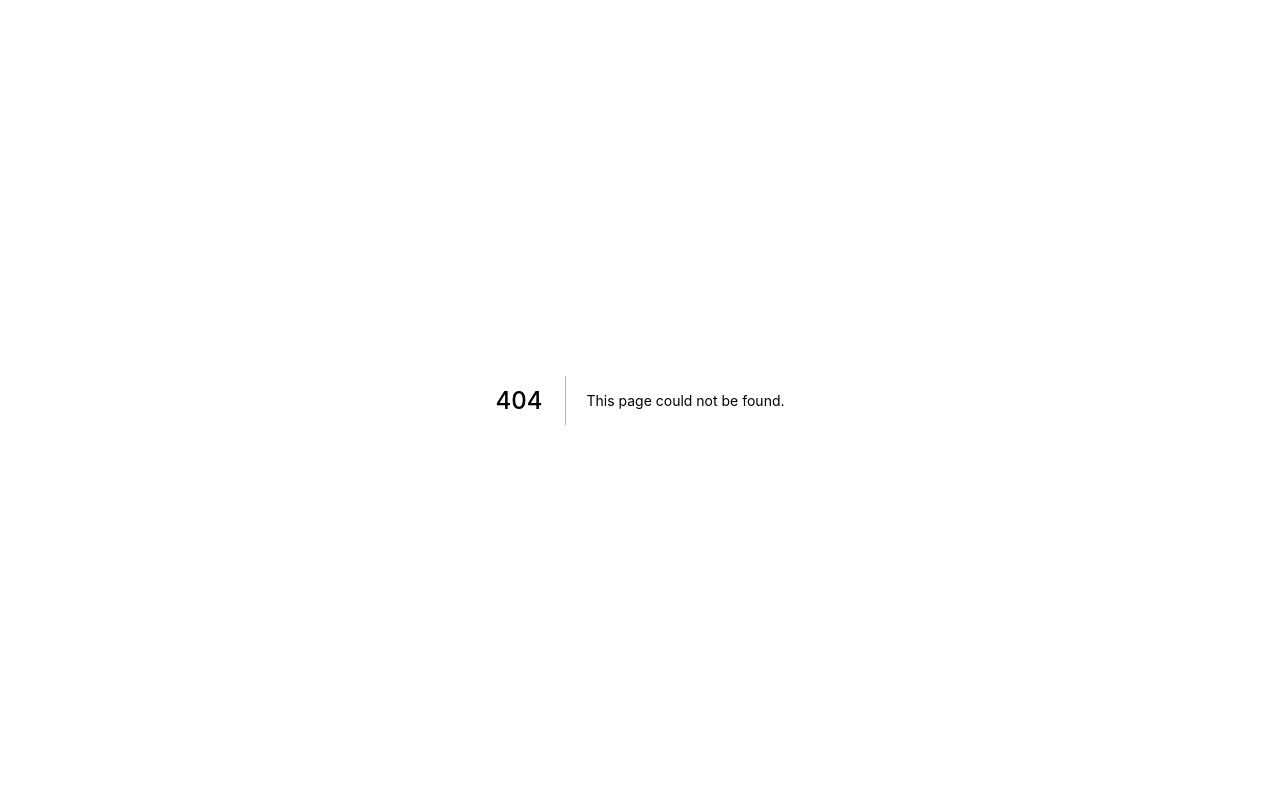
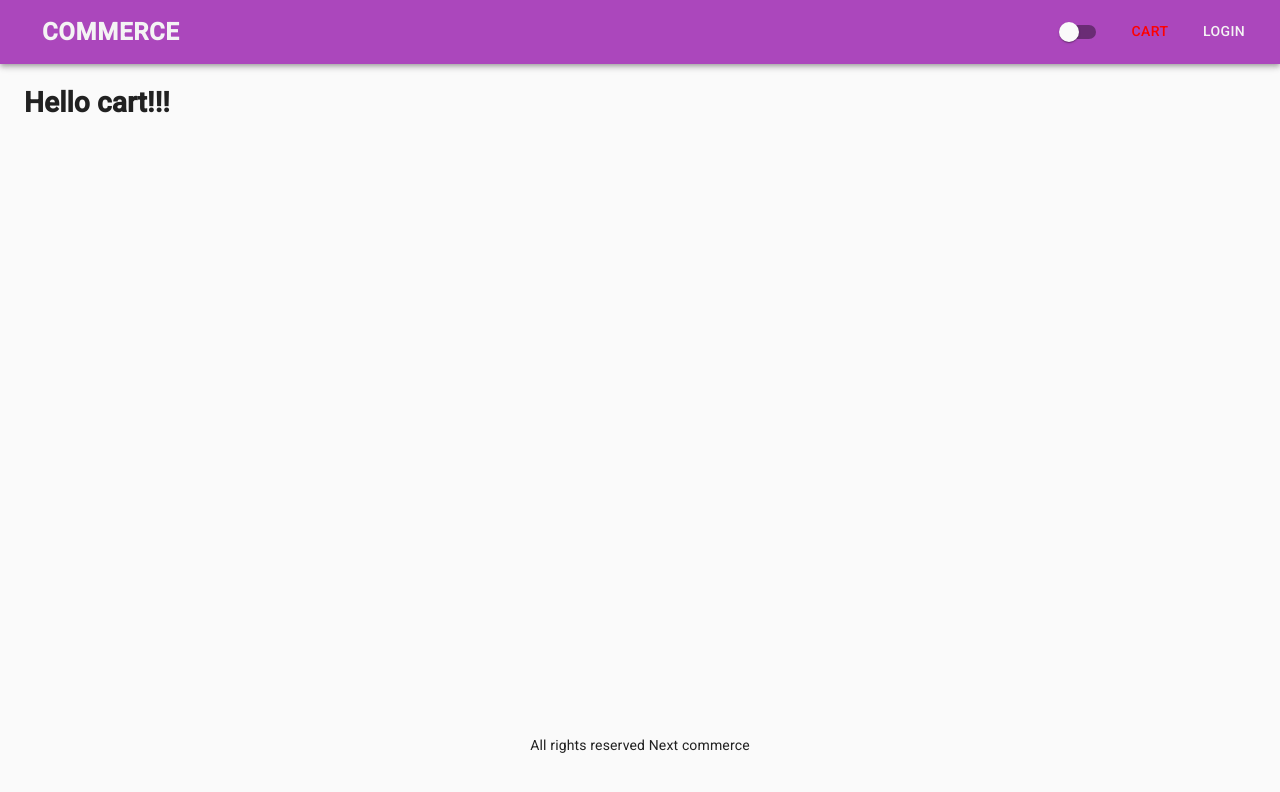
Before and after one commit to blaise-ndizeye/next-merce, a Next.js app: page /cart in a window 1280 px wide. Before the commit this address had no page. Shown: the top 792 px of the page. Built offline with nearby package versions, Linux system fonts and the light colour scheme; a small style sheet from the web is missing.

Commit message:
Dividing the app in more components

```diff
--- /dev/null
+++ b/components/Footer.js
@@ -0,0 +1,10 @@
+import useStyles from "../utils/styles"
+
+export default function Footer() {
+  const classes = useStyles()
+  return (
+    <footer className={classes.footer}>
+      All rights reserved Next commerce
+    </footer>
+  )
+}
--- a/components/Layout.js
+++ b/components/Layout.js
@@ -1,32 +1,24 @@
 import React from "react"
 import Head from "next/head"
-import NextLink from "next/link"
-import AppBar from "@material-ui/core/AppBar"
-import ToolBar from "@material-ui/core/ToolBar"
-import {
-  Container,
-  Link,
-  ThemeProvider,
-  Switch,
-  Button,
-} from "@material-ui/core"
-import Cookies from "js-cookie"
+import { Container, ThemeProvider } from "@material-ui/core"
 import { createTheme } from "@material-ui/core/styles"
-import useStyles from "../utils/styles"
 import { CssBaseline } from "@material-ui/core"
 import { purple, red } from "@material-ui/core/colors"
 import { Store } from "../utils/Store"
+import useStyles from "../utils/styles"
 import NProgress from "nprogress"
 import Router from "next/router"
+import NavBar from "./NavBar"
+import Footer from "./Footer"
 
 NProgress.configure({ showSpinner: false })
 
-Router.onRouteChangeStart = (url) => NProgress.start()
+Router.onRouteChangeStart = () => NProgress.start()
 Router.onRouteChangeComplete = () => NProgress.done()
 Router.onRouteChangeError = () => NProgress.done()
 
 export const Layout = ({ children, title, description }) => {
-  const { state, dispatch } = React.useContext(Store)
+  const { state } = React.useContext(Store)
   const theme = createTheme({
     typography: {
       h1: {
@@ -51,11 +43,6 @@ export const Layout = ({ children, title, description }) => {
     },
   })
   const classes = useStyles()
-  const darkModeChangeHandler = () => {
-    dispatch({ type: state.darkMode ? "DARK_MODE_OFF" : "DARK_MODE_ON" })
-    const newDarkMode = !state.darkMode
-    Cookies.set("darkMode", newDarkMode ? "ON" : "OFF")
-  }
   return (
     <>
       <Head>
@@ -71,37 +58,9 @@ export const Layout = ({ children, title, description }) => {
       </Head>
       <ThemeProvider theme={theme}>
         <CssBaseline />
-        <AppBar position="static" className={classes.navbar}>
-          <ToolBar>
-            <NextLink href="/" passHref>
-              <Link>
-                <Button className={classes.brand}>COMMERCE</Button>
-              </Link>
-            </NextLink>
-            <div className={classes.grow}></div>
-            <div className={classes.linkWrapper}>
-              <Switch
-                color="primary"
-                checked={state.darkMode}
-                onChange={darkModeChangeHandler}
-              ></Switch>
-              <NextLink href="/cart" passHref>
-                <Link>
-                  <Button>Cart</Button>
-                </Link>
-              </NextLink>
-              <NextLink href="/login" passHref>
-                <Link>
-                  <Button>Login</Button>
-                </Link>
-              </NextLink>
-            </div>
-          </ToolBar>
-        </AppBar>
+        <NavBar />
         <Container className={classes.main}>{children}</Container>
-        <footer className={classes.footer}>
-          All rights reserved Next commerce
-        </footer>
+        <Footer />
       </ThemeProvider>
     </>
   )
--- /dev/null
+++ b/components/NavBar.js
@@ -0,0 +1,74 @@
+import React from "react"
+import NextLink from "next/link"
+import AppBar from "@material-ui/core/AppBar"
+import ToolBar from "@material-ui/core/ToolBar"
+import { Link, Switch, Button, Badge } from "@material-ui/core"
+import clsx from "clsx"
+import Cookies from "js-cookie"
+import { useRouter } from "next/router"
+import useStyles from "../utils/styles"
+import { Store } from "../utils/Store"
+
+export default function NavBar() {
+  const router = useRouter()
+  const classes = useStyles()
+  const { state, dispatch } = React.useContext(Store)
+
+  const darkModeChangeHandler = () => {
+    dispatch({ type: state.darkMode ? "DARK_MODE_OFF" : "DARK_MODE_ON" })
+    const newDarkMode = !state.darkMode
+    Cookies.set("darkMode", newDarkMode ? "ON" : "OFF")
+  }
+  return (
+    <AppBar position="static" className={classes.navbar}>
+      <ToolBar>
+        <NextLink href="/" passHref>
+          <Link>
+            <Button className={classes.brand}>COMMERCE</Button>
+          </Link>
+        </NextLink>
+        <div className={classes.grow}></div>
+        <div className={classes.linkWrapper}>
+          <Switch
+            color="primary"
+            checked={state.darkMode}
+            onChange={darkModeChangeHandler}
+          ></Switch>
+          <NextLink href="/cart" passHref>
+            <Link>
+              <Button
+                className={clsx(
+                  classes.navBtn,
+                  router.pathname === "/cart" && classes.active
+                )}
+              >
+                {state.cart.cartItems.length > 0 ? (
+                  <Badge
+                    color="secondary"
+                    badgeContent={state.cart.cartItems.length}
+                  >
+                    Cart
+                  </Badge>
+                ) : (
+                  "Cart"
+                )}
+              </Button>
+            </Link>
+          </NextLink>
+          <NextLink href="/login" passHref>
+            <Link>
+              <Button
+                className={clsx(
+                  classes.navBtn,
+                  router.pathname === "/login" && classes.active
+                )}
+              >
+                Login
+              </Button>
+            </Link>
+          </NextLink>
+        </div>
+      </ToolBar>
+    </AppBar>
+  )
+}
--- a/package.json
+++ b/package.json
@@ -18,6 +18,7 @@
     "bcryptjs": "^2.4.3",
     "chart.js": "^3.5.0",
     "cloudinary": "^1.26.3",
+    "clsx": "^1.1.1",
     "js-cookie": "^3.0.0",
     "jsonwebtoken": "^8.5.1",
     "mongoose": "^5.13.7",
--- /dev/null
+++ b/pages/api/products/[id].js
@@ -0,0 +1,14 @@
+import nc from "next-connect"
+import Product from "../../../models/Product"
+import db from "../../../utils/db"
+
+const handler = nc()
+
+handler.get(async (req, res) => {
+  await db.connect()
+  const product = await Product.findById(req.query.id)
+  await db.disconnect()
+  res.send(product)
+})
+
+export default handler
--- /dev/null
+++ b/pages/cart.js
@@ -0,0 +1,9 @@
+import { Layout } from "../components/Layout"
+
+export default function Cart() {
+  return (
+    <Layout>
+      <h1>Hello cart!!!</h1>
+    </Layout>
+  )
+}
--- a/utils/Store.js
+++ b/utils/Store.js
@@ -5,6 +5,11 @@ export const Store = createContext()
 
 const initialState = {
   darkMode: Cookies.get("darkMode") === "ON" ? true : false,
+  cart: {
+    cartItems: Cookies.get("cartItems")
+      ? JSON.parse(Cookies.get("cartItems"))
+      : [],
+  },
 }
 
 const reducer = (state, action) => {
@@ -19,6 +24,18 @@ const reducer = (state, action) => {
         ...state,
         darkMode: false,
       }
+    case "CART_ADD_ITEM":
+      const newItem = action.payload
+      const existItem = state.cart.cartItems.find(
+        (item) => item.name === newItem.name
+      )
+      const cartItems = existItem
+        ? state.cart.cartItems.map((item) =>
+            item.name === existItem.name ? newItem : item
+          )
+        : [...state.cart.cartItems, newItem]
+      Cookies.set("cartItems", JSON.stringify(cartItems))
+      return { ...state, cart: { ...state.cart, cartItems } }
     default:
       return state
   }
--- a/utils/styles.js
+++ b/utils/styles.js
@@ -35,6 +35,12 @@ const useStyles = makeStyles({
     display: "flex",
     flexDirection: "flex-end",
   },
+  navBtn: {
+    color: "#f4f4f4",
+  },
+  active: {
+    color: "red",
+  },
 })
 
 export default useStyles
```
Also changed, not shown: components/ProductCard.js (added, +38 -0 lines), pages/index.js (+3 -32 lines), pages/product/[slug].js (+10 -0 lines), 1 other file (tests, documents, lock files or other folders).
